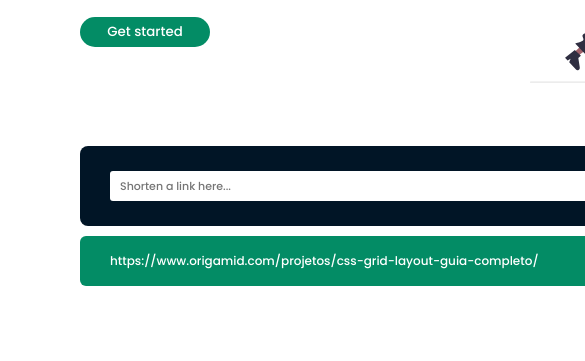
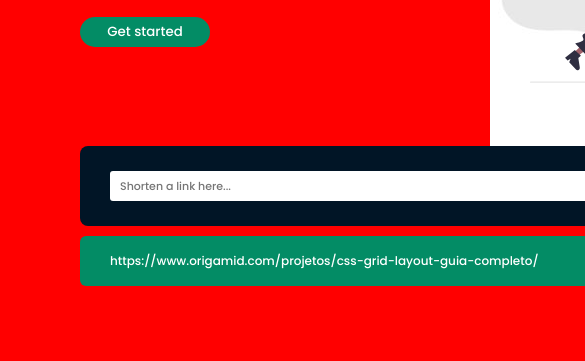
Before and after one commit to belacartaxo/encurtador-de-links, a plain HTML site: page index.html in a window 390 px wide. Shown: the part 314-675 px from the top of the page, 585 px wide, since content can reach past the window. Drawn offline with Linux system fonts and the light colour scheme.

Commit message:
media querie

```diff
--- a/assets/css/style.css
+++ b/assets/css/style.css
@@ -101,6 +101,8 @@ main{
         "link link"
         "new-link new-link"
         "motives motives";
+        max-width: 1200px;
+        margin: auto;
 }
 
 main .container-text, main .container-img{
@@ -138,7 +140,8 @@ main .container-img{
 main .container-img .abstract-form{
     position: absolute;
     top: 0px;
-    left: 80px;
+    right: 0px;
+    margin-right: 40px;
     z-index: -1;
 }
 
@@ -163,7 +166,8 @@ main .container-link input{
     border-radius: 3px;
     border: none;
     outline: none;
-    width: 860px;
+    max-width: 1000px;
+    width: 100%;
 }
 
 main .container-link button{
@@ -262,3 +266,9 @@ footer{
 footer div{
     font-size: 12px;
 }
+
+@media (max-width: 700px) {
+    body{
+        background-color: red;
+    }
+}
```
